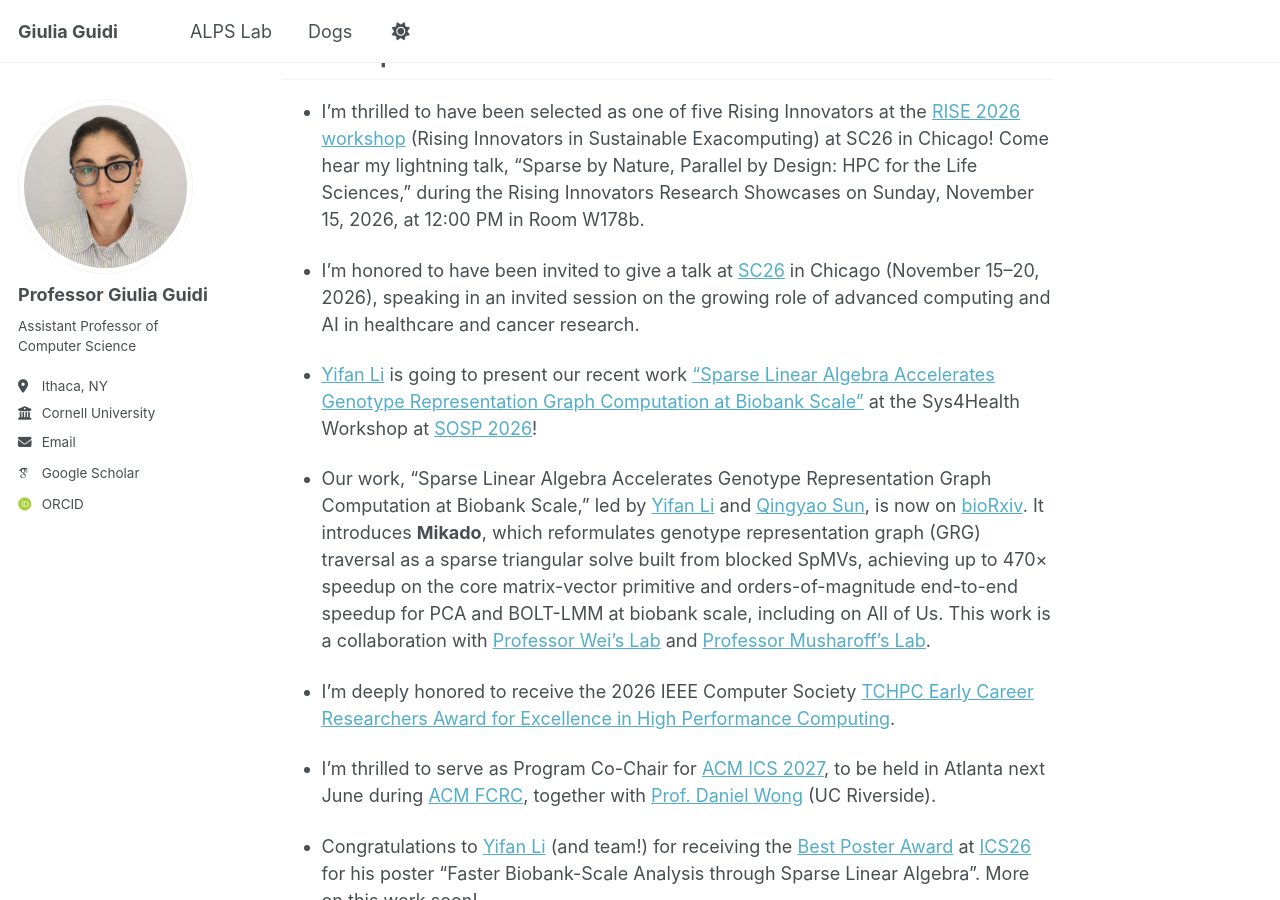
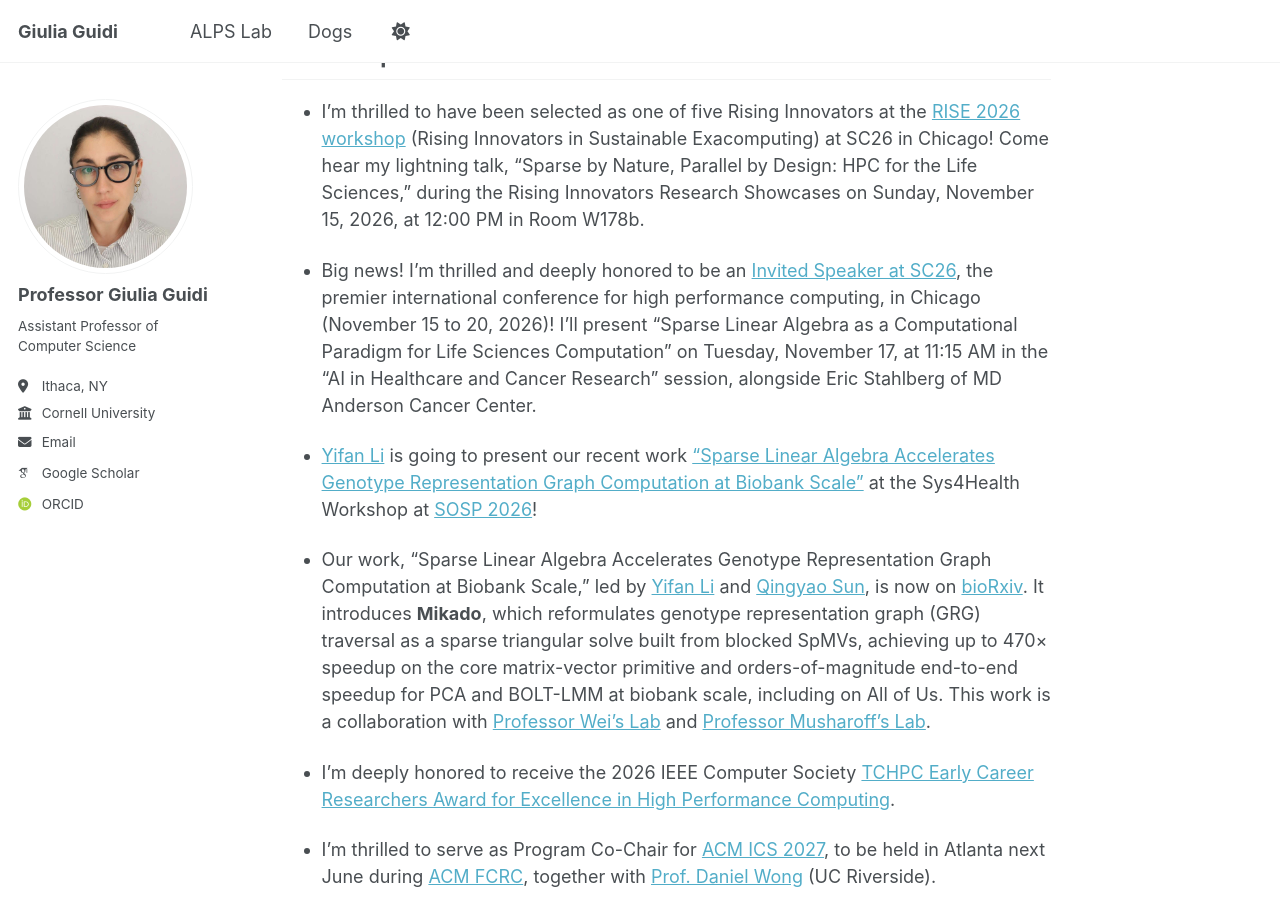
Before and after one commit to giuliaguidi/giuliaguidi.github.io, a Jekyll site: the page built from _pages/about.md, in a window 1280 px wide and 900 px high, scrolled down 1083 px. Built offline with Jekyll 4.4.1, drawn with Linux system fonts in a browser that asks for light colours; some web fonts are replaced.

Commit message:
Revise SC26 talk details and recent work updates
Updated recent updates section with new invited speaker details for SC26 and recent work presentations.

```diff
--- a/_pages/about.md
+++ b/_pages/about.md
@@ -34,7 +34,7 @@ Recent Updates
 ------
 - I’m thrilled to have been selected as one of five Rising Innovators at the [RISE 2026 workshop](https://ayeshaafzal91.github.io/rise/) (Rising Innovators in Sustainable Exacomputing) at SC26 in Chicago! Come hear my lightning talk, “Sparse by Nature, Parallel by Design: HPC for the Life Sciences,” during the Rising Innovators Research Showcases on Sunday, November 15, 2026, at 12:00 PM in Room W178b.
 
-- I'm honored to have been invited to give a talk at [SC26](https://sc26.supercomputing.org/program/invited-talks/) in Chicago (November 15–20, 2026), speaking in an invited session on the growing role of advanced computing and AI in healthcare and cancer research.
+- Big news! I’m thrilled and deeply honored to be an [Invited Speaker at SC26](https://sc26.supercomputing.org/program/invited-talks/), the premier international conference for high performance computing, in Chicago (November 15 to 20, 2026)! I’ll present “Sparse Linear Algebra as a Computational Paradigm for Life Sciences Computation” on Tuesday, November 17, at 11:15 AM in the “AI in Healthcare and Cancer Research” session, alongside Eric Stahlberg of MD Anderson Cancer Center.
 
 - [Yifan Li](https://l.iyi.fan/) is going to present our recent work ["Sparse Linear Algebra Accelerates Genotype Representation Graph Computation at Biobank Scale"](https://www.biorxiv.org/content/10.64898/2026.09.10.750583v1.full.pdf) at the Sys4Health Workshop at [SOSP 2026](https://sigops.org/s/conferences/sosp/2026/)!
 
```
